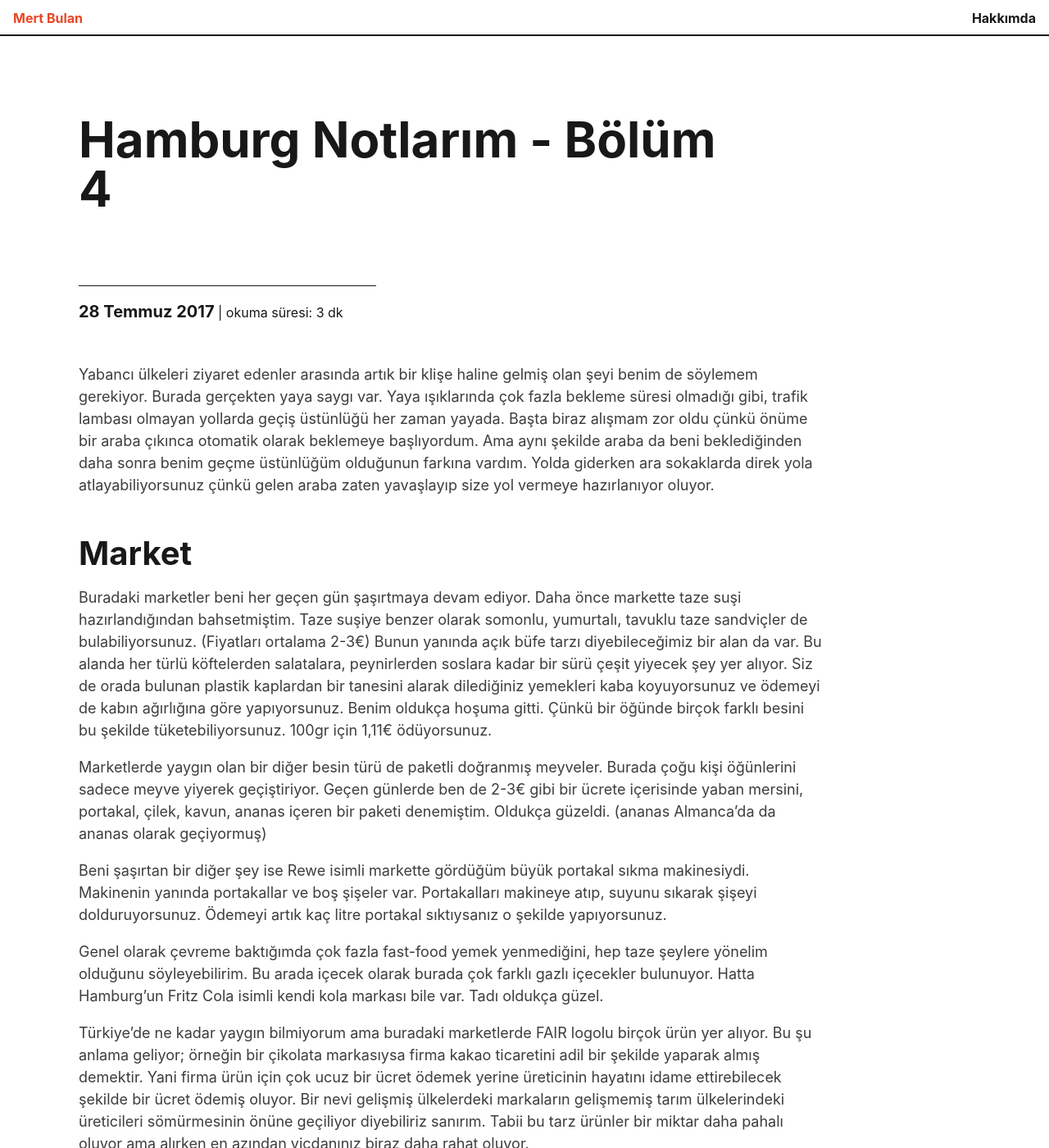
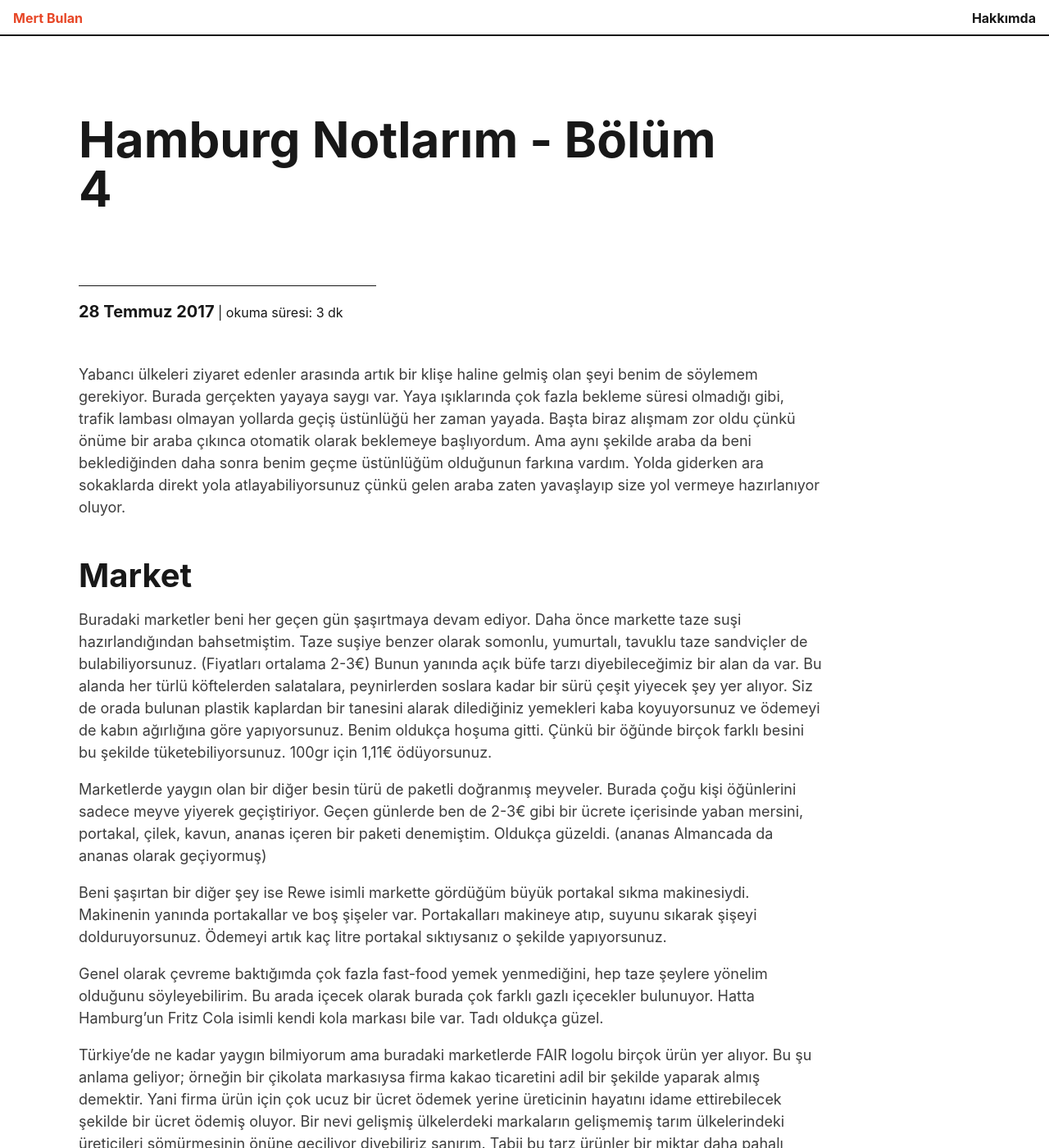
Before and after one commit to mertbulan/mertbulan.github.io, a Jekyll site: the page built from _posts/2017-07-28-hamburg-notlarim-bolum-4.md, in a window 1280 px wide and 1400 px high. Shown: the whole window at 82% size. Built offline with Jekyll 4.4.1, drawn with Linux system fonts in a browser that asks for light colours; comment, search, counter and statistics services are not loaded.

Commit message:
Fixes typo

```diff
--- a/_posts/2017-07-28-hamburg-notlarim-bolum-4.md
+++ b/_posts/2017-07-28-hamburg-notlarim-bolum-4.md
@@ -2,13 +2,13 @@
 title: Hamburg Notlarım - Bölüm 4
 ---
 
-Yabancı ülkeleri ziyaret edenler arasında artık bir klişe haline gelmiş olan şeyi benim de söylemem gerekiyor. Burada gerçekten yaya saygı var. Yaya ışıklarında çok fazla bekleme süresi olmadığı gibi, trafik lambası olmayan yollarda geçiş üstünlüğü her zaman yayada. Başta biraz alışmam zor oldu çünkü önüme bir araba çıkınca otomatik olarak beklemeye başlıyordum. Ama aynı şekilde araba da beni beklediğinden daha sonra benim geçme üstünlüğüm olduğunun farkına vardım. Yolda giderken ara sokaklarda direk yola atlayabiliyorsunuz çünkü gelen araba zaten yavaşlayıp size yol vermeye hazırlanıyor oluyor.
+Yabancı ülkeleri ziyaret edenler arasında artık bir klişe haline gelmiş olan şeyi benim de söylemem gerekiyor. Burada gerçekten yayaya saygı var. Yaya ışıklarında çok fazla bekleme süresi olmadığı gibi, trafik lambası olmayan yollarda geçiş üstünlüğü her zaman yayada. Başta biraz alışmam zor oldu çünkü önüme bir araba çıkınca otomatik olarak beklemeye başlıyordum. Ama aynı şekilde araba da beni beklediğinden daha sonra benim geçme üstünlüğüm olduğunun farkına vardım. Yolda giderken ara sokaklarda direkt yola atlayabiliyorsunuz çünkü gelen araba zaten yavaşlayıp size yol vermeye hazırlanıyor oluyor.
 
 # Market
 
 Buradaki marketler beni her geçen gün şaşırtmaya devam ediyor. Daha önce markette taze suşi hazırlandığından bahsetmiştim. Taze suşiye benzer olarak somonlu, yumurtalı, tavuklu taze sandviçler de bulabiliyorsunuz. (Fiyatları ortalama 2-3€) Bunun yanında açık büfe tarzı diyebileceğimiz bir alan da var. Bu alanda her türlü köftelerden salatalara, peynirlerden soslara kadar bir sürü çeşit yiyecek şey yer alıyor. Siz de orada bulunan plastik kaplardan bir tanesini alarak dilediğiniz yemekleri kaba koyuyorsunuz ve ödemeyi de kabın ağırlığına göre yapıyorsunuz. Benim oldukça hoşuma gitti. Çünkü bir öğünde birçok farklı besini bu şekilde tüketebiliyorsunuz. 100gr için 1,11€ ödüyorsunuz.
 
-Marketlerde yaygın olan bir diğer besin türü de paketli doğranmış meyveler. Burada çoğu kişi öğünlerini sadece meyve yiyerek geçiştiriyor. Geçen günlerde ben de 2-3€ gibi bir ücrete içerisinde yaban mersini, portakal, çilek, kavun, ananas içeren bir paketi denemiştim. Oldukça güzeldi. (ananas Almanca'da da ananas olarak geçiyormuş)
+Marketlerde yaygın olan bir diğer besin türü de paketli doğranmış meyveler. Burada çoğu kişi öğünlerini sadece meyve yiyerek geçiştiriyor. Geçen günlerde ben de 2-3€ gibi bir ücrete içerisinde yaban mersini, portakal, çilek, kavun, ananas içeren bir paketi denemiştim. Oldukça güzeldi. (ananas Almancada da ananas olarak geçiyormuş)
 
 Beni şaşırtan bir diğer şey ise Rewe isimli markette gördüğüm büyük portakal sıkma makinesiydi. Makinenin yanında portakallar ve boş şişeler var. Portakalları makineye atıp, suyunu sıkarak şişeyi dolduruyorsunuz. Ödemeyi artık kaç litre portakal sıktıysanız o şekilde yapıyorsunuz.
 
```
